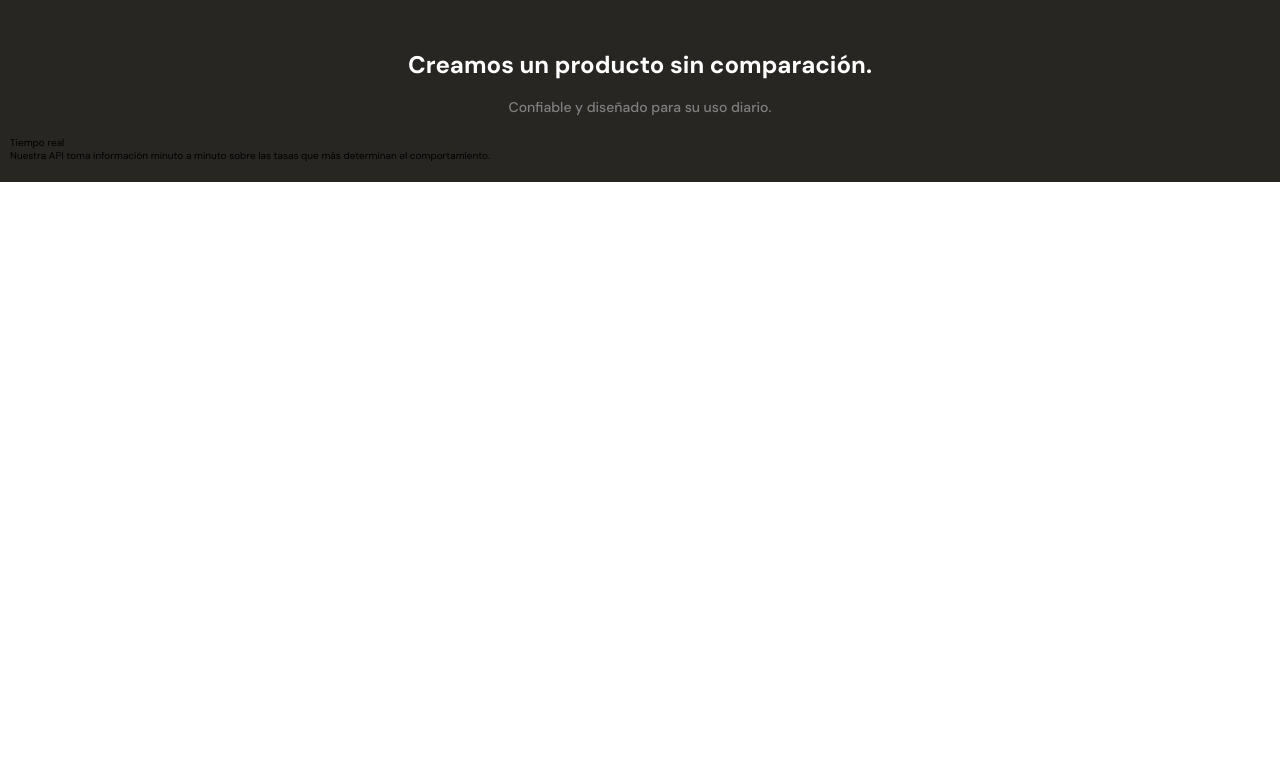
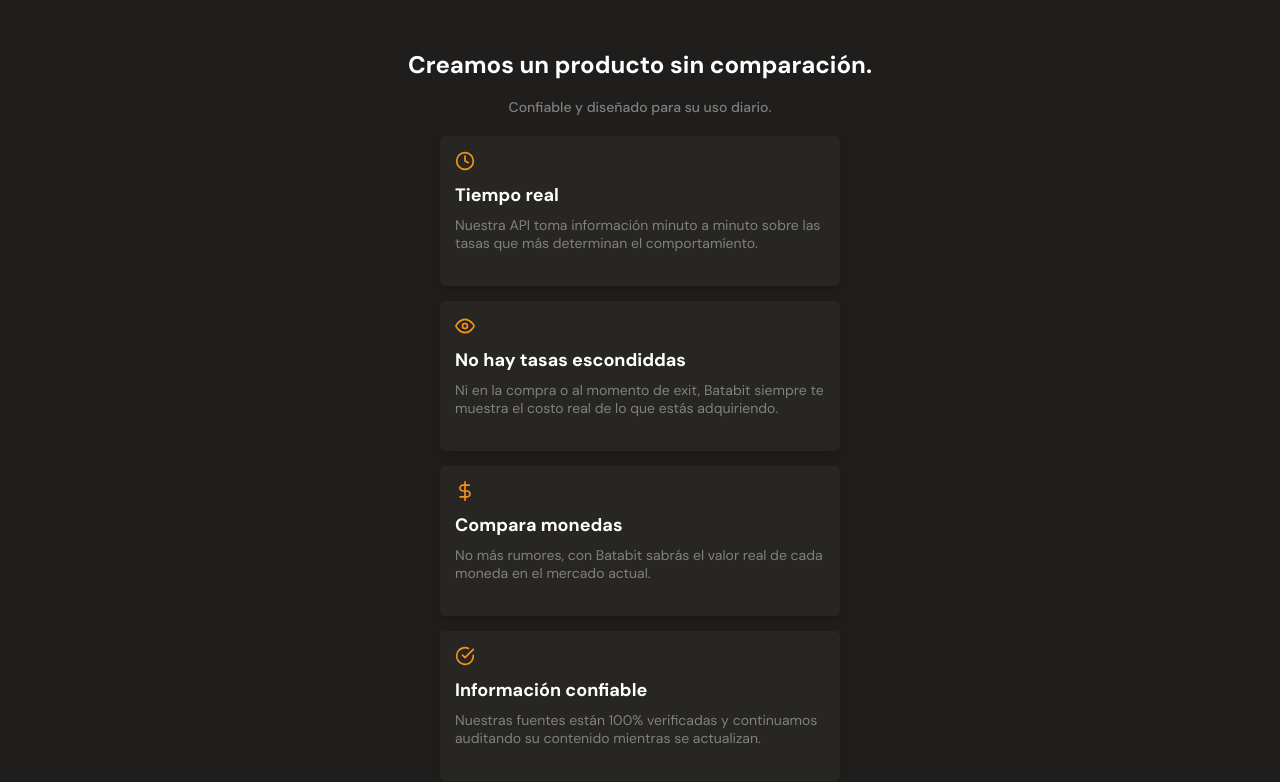
Before and after one commit to ericgomez/Maquetacion-Mobile-First, a plain HTML site: page index.html in a window 1280 px wide. Shown: the part 1174-1956 px from the top of the page. Before the commit the page ends 1356 px from the top, so only its background shows below. Drawn offline with Linux system fonts and the light colour scheme.

Commit message:
Maquetando tarjetas de beneficios

```diff
--- a/css/styles.css
+++ b/css/styles.css
@@ -263,7 +263,7 @@ main {
     min-width: 320px;
     height: auto;
     padding: 20px 10px;
-    background-color: var(--warm-black);
+    background-color: var(--black);
 }
 
 .product-detail--batata-logo {
@@ -299,3 +299,74 @@ main {
    line-height: 1.8rem;
    color: #808080;
 }
+
+.product-detail--card {
+    width: 90%;
+    min-width: 288px;
+    max-width: 400px;
+    height: 150px;
+    margin: 15px auto;
+    padding: 15px;
+    background-color: var(--warm-black);
+    border-radius: 5px;
+    box-shadow: 0 4px 8px rgba(0, 0, 0, 0.16);
+}
+
+.product-detail--card .clock {
+    display: inline-block;
+    width: 20px;
+    height: 20px;
+    margin-bottom: 5px;
+    background-image: url('../assets/icons/clock.svg');
+    background-size: cover;
+    background-position: center;
+    background-repeat: no-repeat;
+}
+
+.product-detail--card .eye {
+    display: inline-block;
+    width: 20px;
+    height: 20px;
+    margin-bottom: 5px;
+    background-image: url('../assets/icons/eye.svg');
+    background-size: cover;
+    background-position: center;
+    background-repeat: no-repeat;
+}
+
+.product-detail--card .dollar {
+    display: inline-block;
+    width: 20px;
+    height: 20px;
+    margin-bottom: 5px;
+    background-image: url('../assets/icons/dollar-sign.svg');
+    background-size: cover;
+    background-position: center;
+    background-repeat: no-repeat;
+}
+
+.product-detail--card .check {
+    display: inline-block;
+    width: 20px;
+    height: 20px;
+    margin-bottom: 5px;
+    background-image: url('../assets/icons/check-circle.svg');
+    background-size: cover;
+    background-position: center;
+    background-repeat: no-repeat;
+}
+
+.product--card-title {
+    margin-bottom: 5px;
+    font-size: 1.8rem;
+    font-weight: bold;
+    line-height: 1.8;
+    color: var(--just-white);
+}
+
+.product--card-body {
+    font-size: 1.4rem;
+    font-size: 500;
+    line-height: 1.8rem;
+    color: #808080;
+}
--- a/index.html
+++ b/index.html
@@ -80,6 +80,27 @@
               más determinan el comportamíento.
             </p>
           </article>
+          <article class="product-detail--card">
+            <span class="eye"></span>
+            <p class="product--card-title">No hay tasas escondiddas</p>
+            <p class="product--card-body">
+              Ni en la compra o al momento de exit, Batabit siempre te muestra el costo real de lo que estás adquiriendo.
+            </p>
+          </article>
+          <article class="product-detail--card">
+            <span class="dollar"></span>
+            <p class="product--card-title">Compara monedas</p>
+            <p class="product--card-body">
+              No más rumores, con Batabit sabrás el valor real de cada moneda en el mercado actual.
+            </p>
+          </article>
+          <article class="product-detail--card">
+            <span class="check"></span>
+            <p class="product--card-title">Información confiable</p>
+            <p class="product--card-body">
+              Nuestras fuentes están 100% verificadas y continuamos auditando su contenido mientras se actualizan.
+            </p>
+          </article>
         </section>
       </section>
       <section></section>
```
